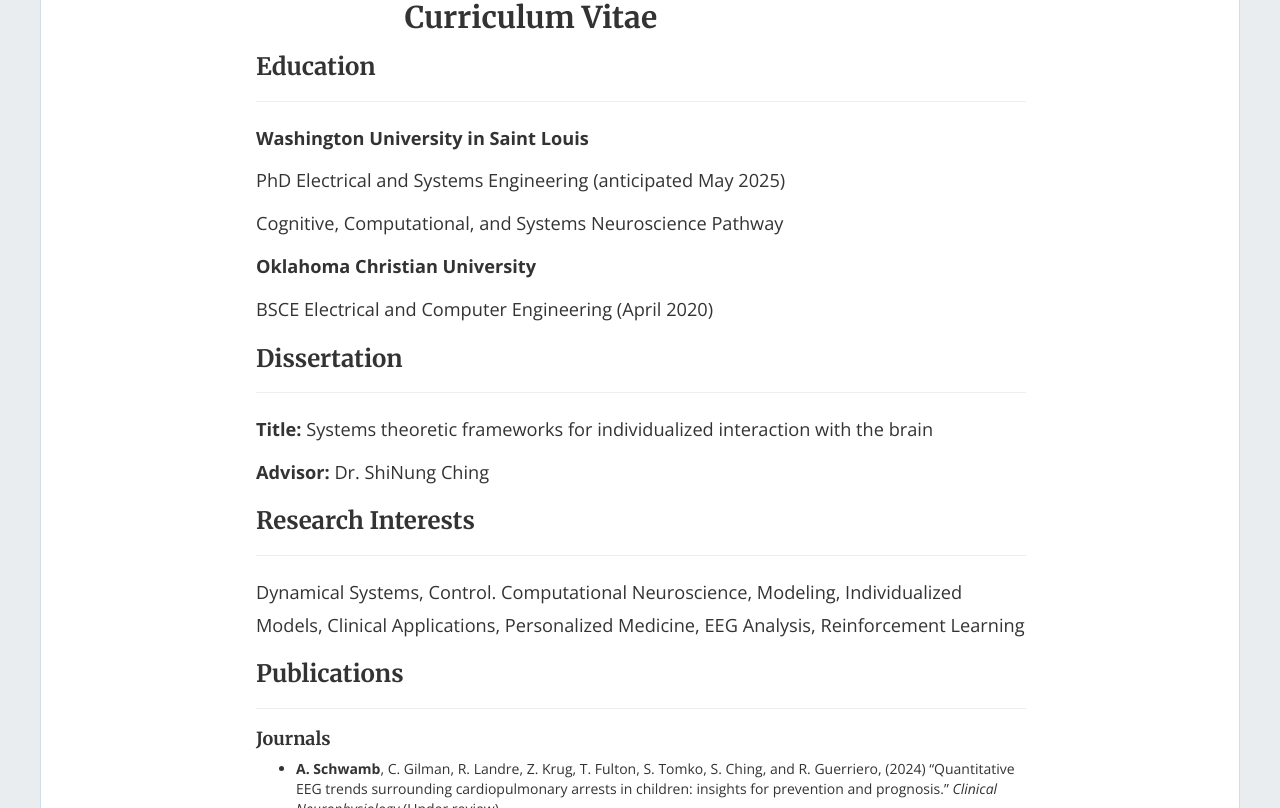
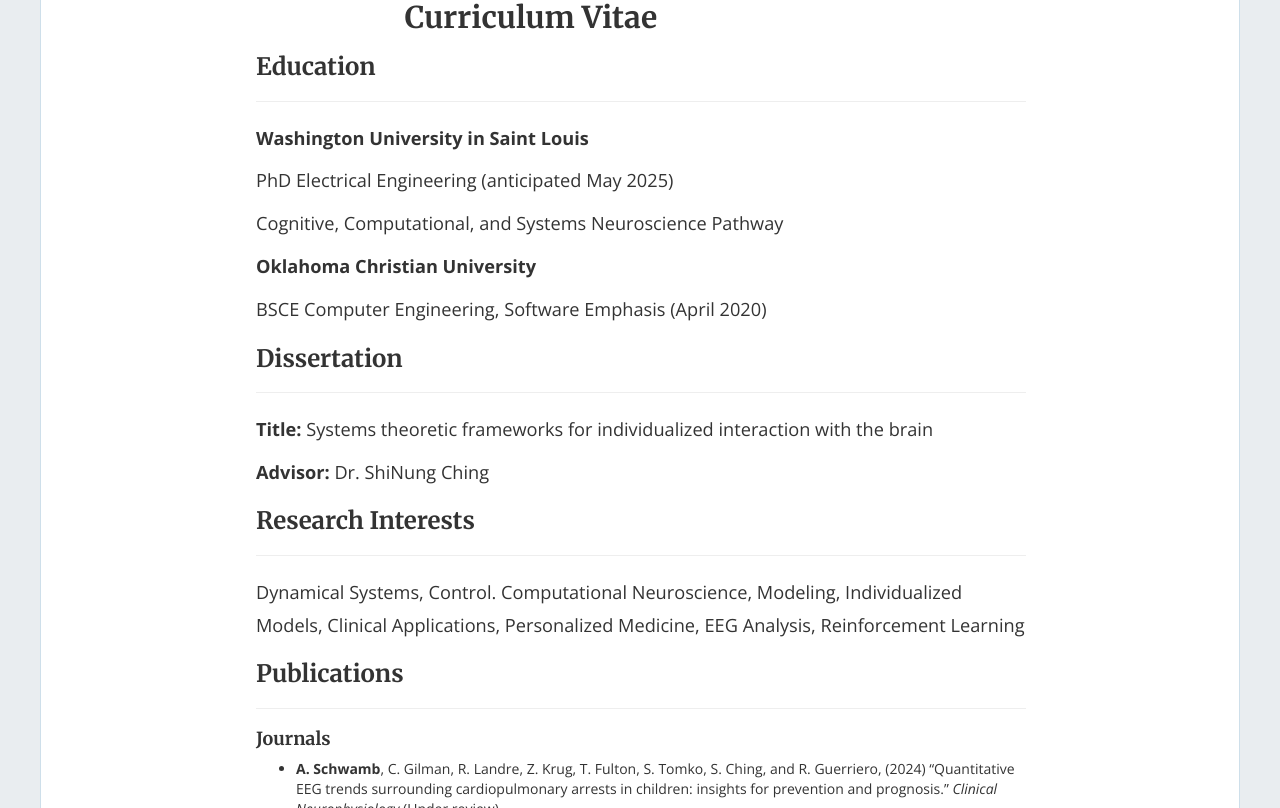
Before and after one commit to addison-schwamb/addison-schwamb.github.io, a Jekyll site: the page built from about.md, in a window 1280 px wide and 900 px high, scrolled down 401 px, cut to the strip 92-900 px from the top of the window. Built offline with Jekyll 4.4.1, drawn with Linux system fonts in a browser that asks for light colours; nearby versions of some CDN libraries; some of the changed text lies outside the part shown.

Commit message:
Fixed bad formatting on about page

```diff
--- a/about.md
+++ b/about.md
@@ -23,14 +23,14 @@ permalink: /about/
 ---
 **Washington University in Saint Louis**
 
-PhD Electrical and Systems Engineering (anticipated May 2025)
+PhD Electrical Engineering (anticipated May 2025)
 
 Cognitive, Computational, and Systems Neuroscience Pathway
 
 
 **Oklahoma Christian University**
 
-BSCE Electrical and Computer Engineering (April 2020)
+BSCE Computer Engineering, Software Emphasis (April 2020)
 
 ### Dissertation
 ---
@@ -181,48 +181,61 @@ National Merit Scholar (April 2015)
 ### Volunteer & Community Leadership
 ---
 **Actually, Aspec**
+
 *Co-founder and peer facilitator* (Sept. 2022 - present)
 * Co-founder and peer facilitator for grassroots peer support & advocacy organization for asexual, aromantic, and agender (aspec) people
 * Facilitate meetings 1-2 times per month, engage in outreach & advocacy at local pride festivals, coordinate fundraisers, and currently organizing a shift to 501(c)3 status
 
 **Toastmasters International, Oklahoma Christian ECE Chapter**
+
 *Vice President* (Aug. 2019 - Apr. 2020)
 * Created schedule of speeches and other duties for one school year, reminded members of their Toastmasters duties every week via email, and coordinated with our faculty sponsor.
 
 **Senior Design Project**
+
 *Team Lead* (Jan. 2019 - Apr. 2020)
 * Selected by department faculty to be the team lead for my senior design project, including keeping track of teammates' progress, writing weekly status memos, and coordinating meetings with our supervisors
 * Provided guidance and made decisions for the team
 
 **Phi Omega Nu Social Service Club**
+
 *Interim Vice President* (Sept. 2019 - Oct. 2019)
 * Served as Vice President temporarily while the President was unable to complete her responsibilities due to health issues.
 * Assisted in coordinating rush voting, induction night activities, as well as strategic planning for the club as a whole.
+
 *Athletics Director* (Aug. 2019 - Apr. 2020)
 * Organized participation in intramural sports, including choosing teams, choosing coaches, notifying people of game days, and representing our club to intramural staff and other teams' captains.
+
 *Treasurer* (Aug. 2018 - Apr. 2019)
 * Created and managed a budget of $4000 which was subdivided into budgets for fifteen other officers, collected money for dues and other club payments, reconciled monthly credit card statements, cut checks for large purchases, handled sharing a credit card among officers and reimbursed other officers' expenses.
+
 *Alumni Relations Director* (Jan. 2018 - Apr. 2018)
 * Contacted alumni and handled money for an alumni donations drive
 * Created a group on social media for alumni to stay connected to the club
 
 **Society for Women Engineers, Oklahoma Christian Affiliate Chapter**
+
 *Senior Representative* (Aug. 2019 - Apr. 2020)
 * Served as an officer, helping to promote events & fundraisers benefitting women in engineering at Oklahoma Christian and in the greater Oklahoma City area.
+
 *President* (Aug. 2018 - Apr. 2019)
 * In addition to standard officer duties (above), organized and led officer meetings, organized annual fundraiser, and organized officer elections for the 2019-2020 school year.
+
 *Vice President* (Aug. 2017 - Apr. 2018)
 * In addition to standard officer duties, worked with the president to become officially affiliated with SWE International
+
 *Freshman Representative* (Aug. 2016 - Apr. 2017)
 * In addition to standard officer duties, served as a panelist at a Women in Engineering event at the Oklahoma City FIRST Robotics tournament
 
 **Tucson Girls Chorus Southwest Engagement Choir**
+
 *Assistant Director* (Mar. 2014 - May 2015)
 * Taught music theory and performance to underprivileged girls on the Pascua Yaqui reservation near Tucson, AZ.
 
 ### Professional Experience
 ---
 **Niagara Bottling, LLC**
+
 *Automation Software Engineer*
 * Quickly mastered SCADA software platform and became responsible for training other team members
 * Created a monitoring dashboard that provides reliability information for manufacturing systems across 25 locations
@@ -230,6 +243,7 @@ National Merit Scholar (April 2015)
 * Supported optimization project for a different business unit through an independent site visit
 
 **VisuALS**
+
 *Web Developer*
 * Designed and developed custom crowdfunding platform backend, including SQL database construction and integration, as well as integration with existing website and third-party eCommerce platform.
 
```
Also changed, not shown: other parts of about.md (+1 -1 lines).
